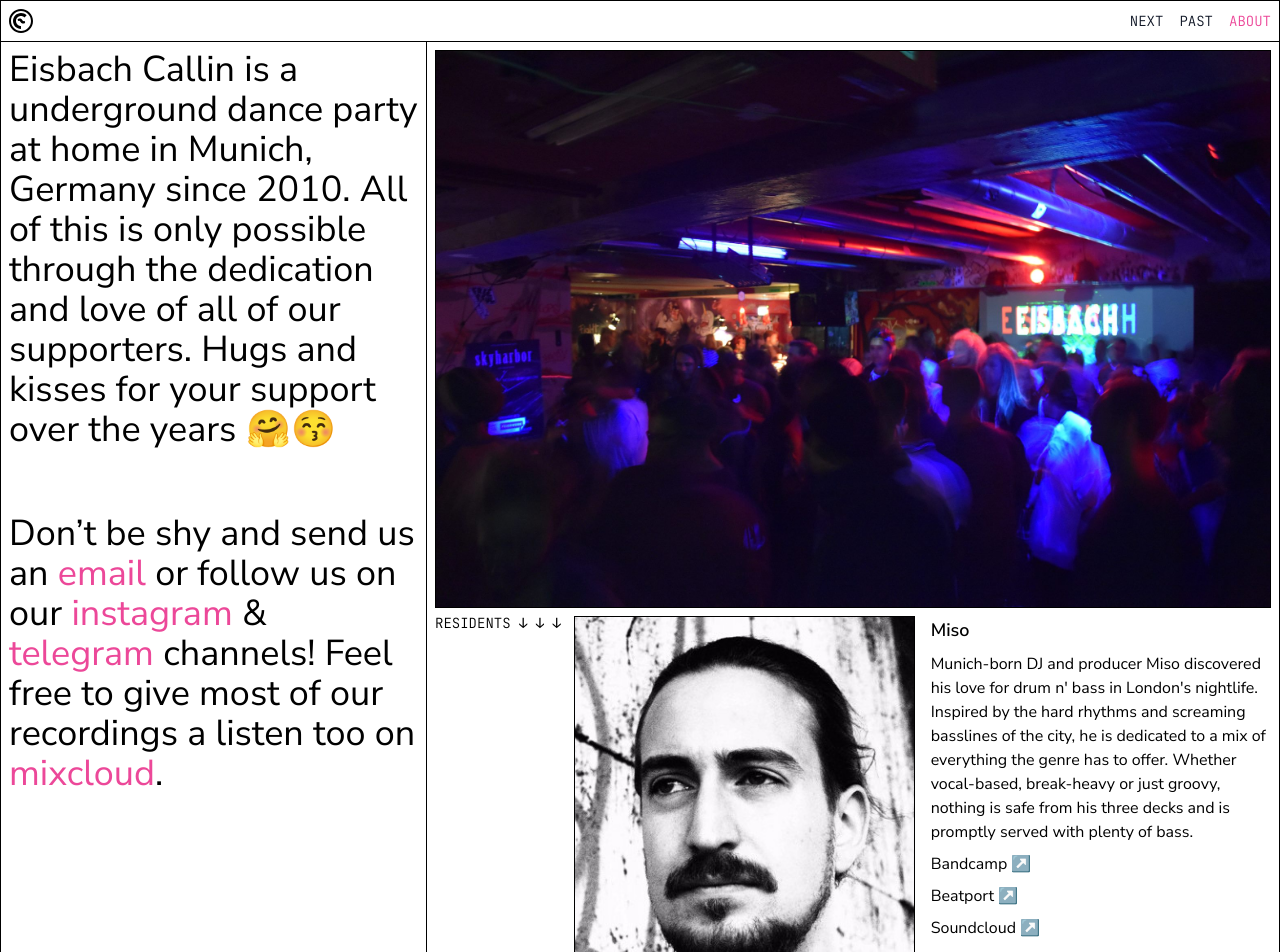
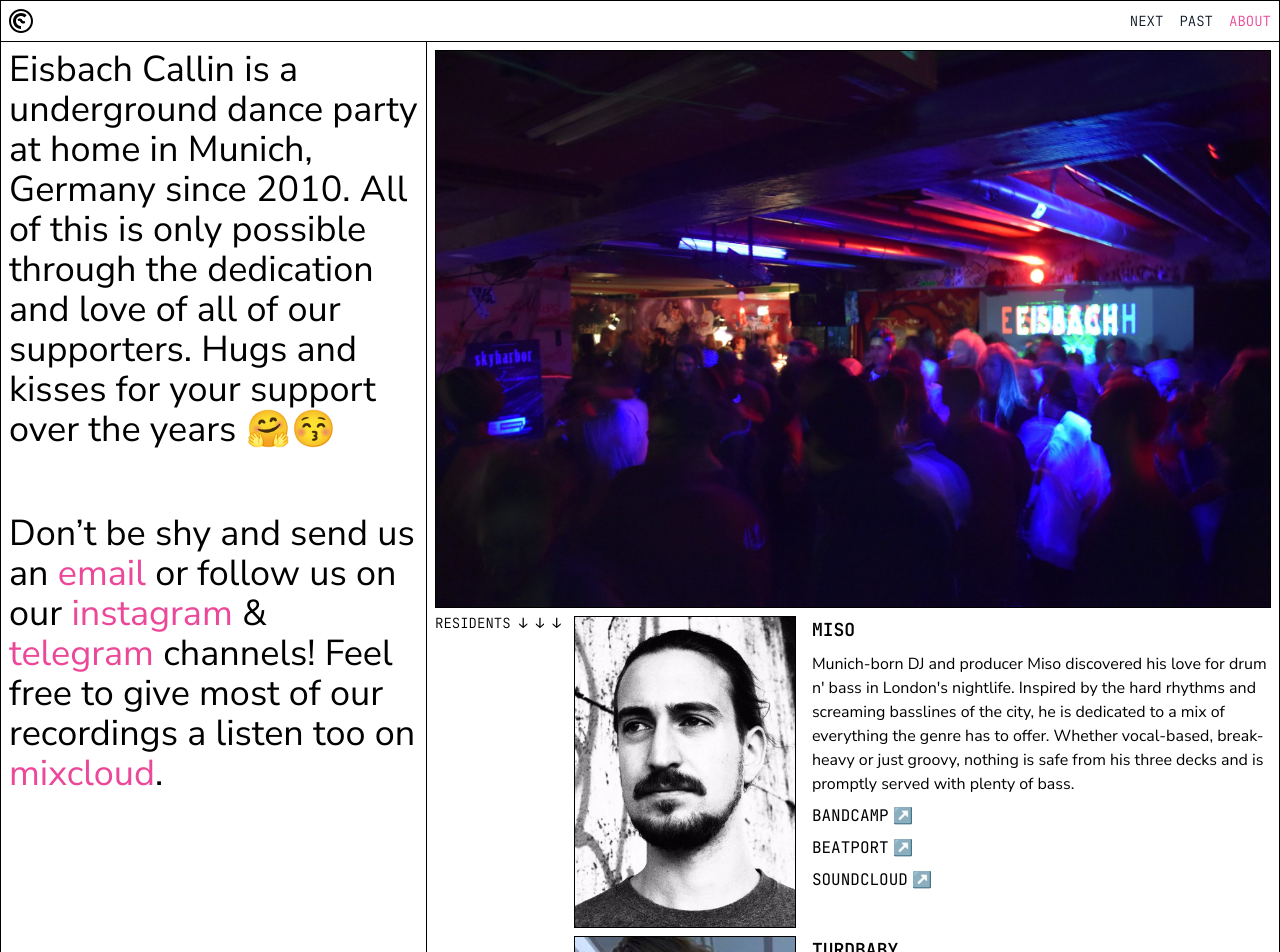
Before and after one commit to eisbachcallin/website, a Next.js app: page /about in a window 1280 px wide. Shown: the top 952 px of the page. Built offline with nearby package versions, Linux system fonts and the light colour scheme.

Commit message:
improve layout on ResidentCard

```diff
--- a/src/components/ResidentCard.tsx
+++ b/src/components/ResidentCard.tsx
@@ -8,11 +8,8 @@ interface ResidentCardProps {
 
 const ResidentCard = ({ residents }: ResidentCardProps) => {
   return (
-    <div
-      id={residents.name}
-      className='grid grid-cols-1 gap-4 font-sans sm:grid-cols-2 '
-    >
-      <div className='relative aspect-din w-full border border-black'>
+    <div id={residents.name} className='grid grid-cols-1 gap-4 sm:grid-cols-3'>
+      <div className='relative aspect-din w-full border border-black sm:col-span-1'>
         <Image
           width={800}
           height={800}
@@ -21,21 +18,28 @@ const ResidentCard = ({ residents }: ResidentCardProps) => {
           className='h-full w-full object-cover'
         />
       </div>
-
-      <div className='mb-2 space-y-2'>
-        <h2 className='text-lg font-semibold'>{residents.name}</h2>
-        <p className='text-base'>{residents.description}</p>
+      <div className='mb-2 space-y-2 sm:col-span-2 sm:max-w-[60ch]'>
+        <h2 className='font-mono text-lg font-semibold uppercase'>
+          {residents.name}
+        </h2>
+        <p className='font-sans  text-base '>{residents.description}</p>
         <div className='flex flex-col space-y-2'>
           {residents.links.map((link, index) => (
-            <Link
+            <div
               key={index}
-              href={link.url}
-              target='_blank'
-              rel='noreferrer'
-              className='flex justify-start text-black hover:text-pink-500'
+              className='group flex items-center font-mono uppercase'
             >
-              <p>{link.platform} ↗</p>
-            </Link>
+              <div className='pr-1'>{link.platform}</div>
+              <Link
+                href={link.url}
+                target='_blank'
+                rel='noopener noreferrer'
+                className='font-sans text-pink-500 group-hover:text-black'
+              >
+                {' '}
+                ↗
+              </Link>
+            </div>
           ))}
         </div>
       </div>
```
